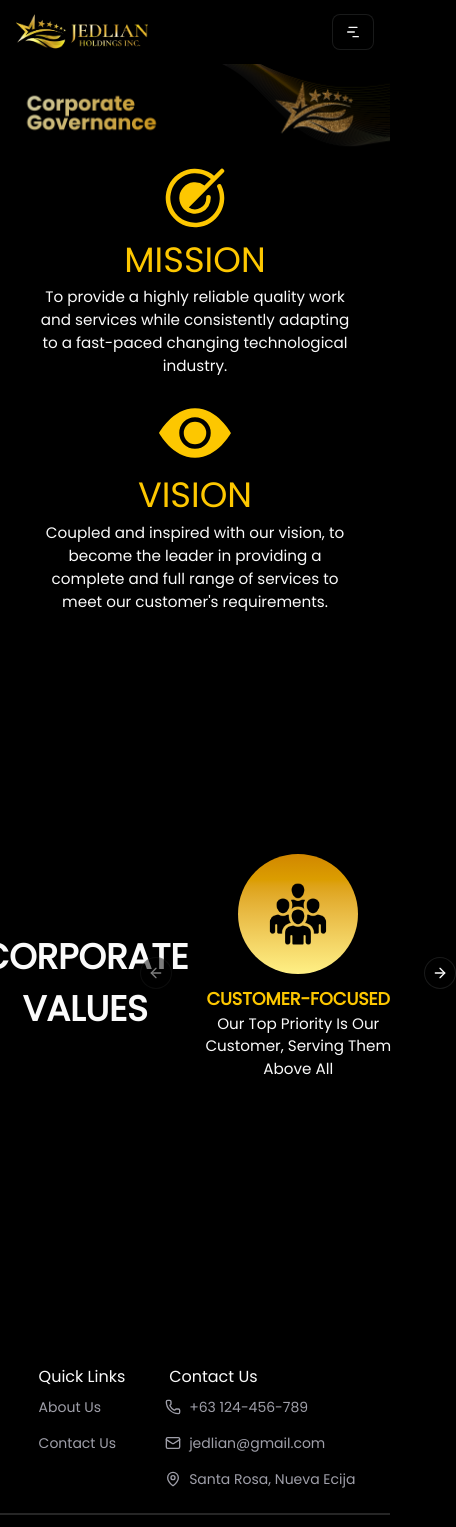
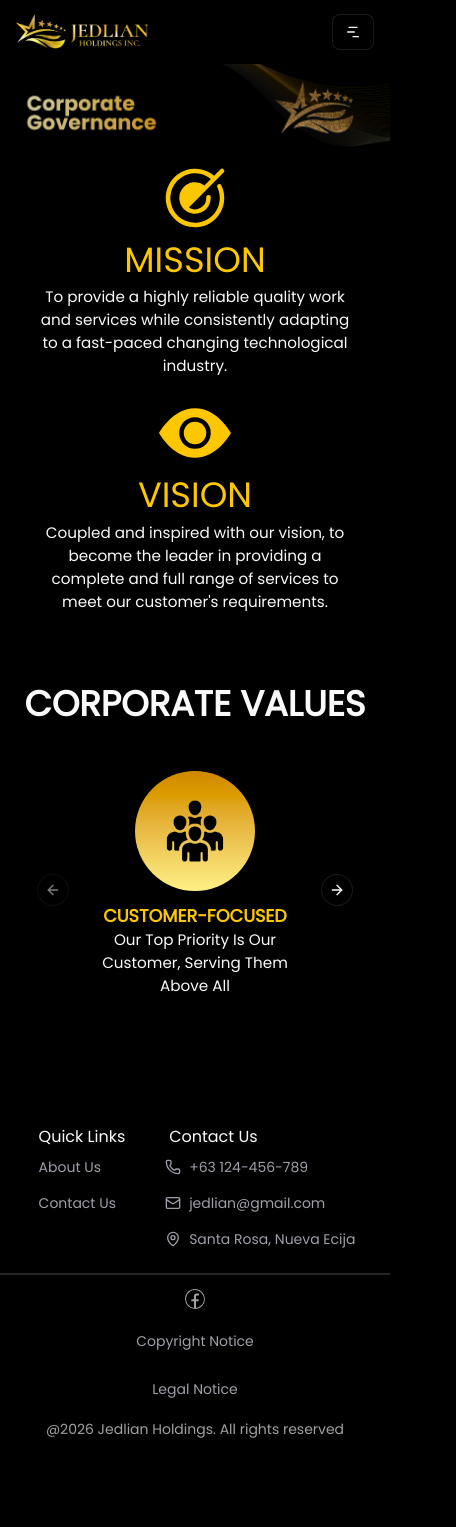
Before and after one commit to M1chael30/jedlian, a Next.js app: page /corporate-governance in a window 390 px wide. Shown: the top 1527 px of the page, 456 px wide, since content can reach past the window. After the commit the page ends 1455 px from the top, so only its background shows below. Built offline with nearby package versions, Linux system fonts and the light colour scheme.

Commit message:
Update page.js

```diff
--- a/app/corporate-governance/page.js
+++ b/app/corporate-governance/page.js
@@ -15,9 +15,9 @@ export default function CorporateGovernance() {
     className="w-full h-auto max-w-full object-contain"
    />
    <MissionVision />
-   <div className="min-h-180 flex flex-col justify-center items-center">
+   <div className="h-120 md:min-h-180 flex flex-col justify-center items-center">
 
-   <div className="flex items-center md:justify-center">
+   <div className="flex flex-col items-center md:justify-center">
     <h1 className="text-title font-extrabold mt-5 text-center">
      CORPORATE VALUES
     </h1>
```
